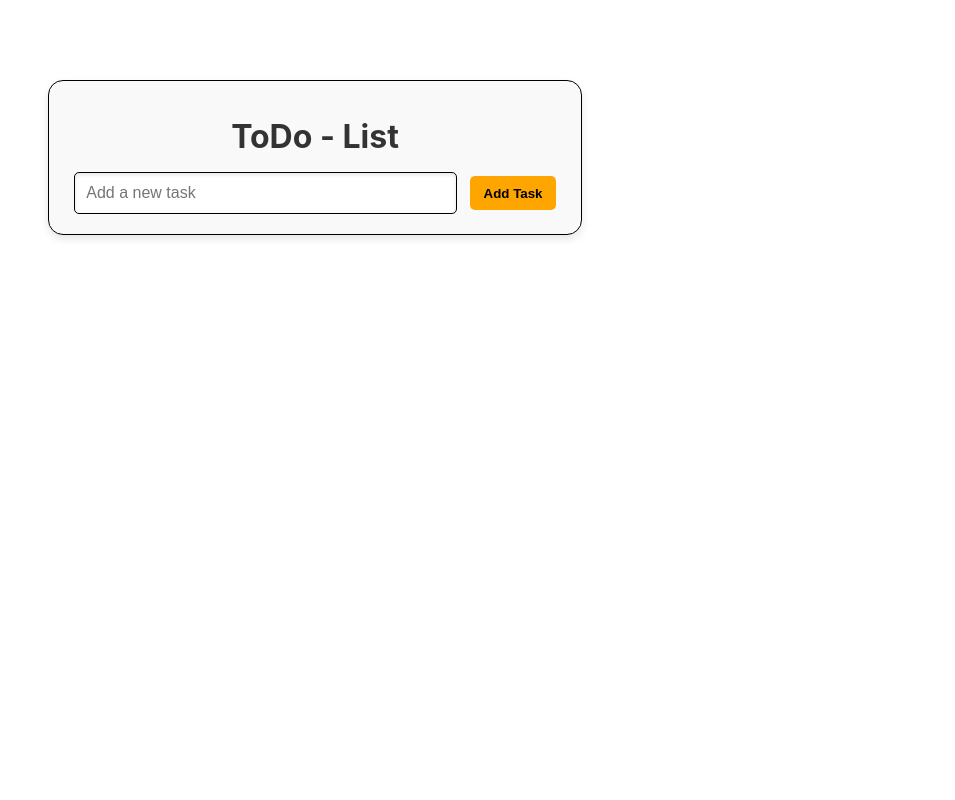
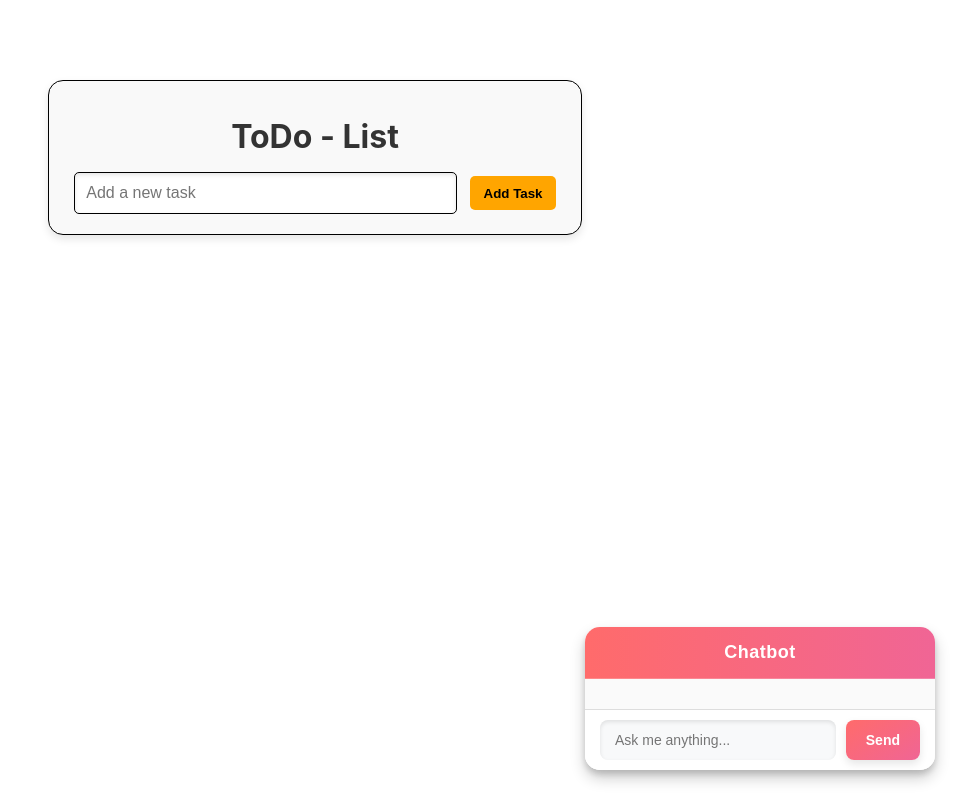
Before and after one commit to jashan-nickelfox/react-todo-hooks, a React (Create React App) app: page / in a window 1280 px wide. Shown: the whole page, without its empty margins (325-1280 px from the left). Built offline with nearby package versions, Linux system fonts and the light colour scheme.

Commit message:
chatbot integrated

```diff
--- a/package.json
+++ b/package.json
@@ -7,8 +7,11 @@
     "@testing-library/jest-dom": "^5.17.0",
     "@testing-library/react": "^13.4.0",
     "@testing-library/user-event": "^13.5.0",
+    "axios": "^1.7.9",
     "firebase": "^11.1.0",
+    "openai": "^4.77.3",
     "react": "^18.3.1",
+    "react-chatbot-kit": "^2.2.2",
     "react-dom": "^18.3.1",
     "react-redux": "^9.2.0",
     "react-scripts": "5.0.1",
--- /dev/null
+++ b/src/components/Chatbot.css
@@ -0,0 +1,152 @@
+.chatbot-container {
+    position: fixed;
+    bottom: 30px;
+    right: 20px;
+    width: 350px;
+    border: none;
+    border-radius: 15px;
+    background: linear-gradient(145deg, #ffffff, #f3f3f3);
+    box-shadow: 0 8px 15px rgba(0, 0, 0, 0.2), 0 4px 6px rgba(0, 0, 0, 0.15);
+    display: flex;
+    flex-direction: column;
+    overflow: hidden;
+    font-family: "Poppins", Arial, sans-serif;
+    z-index: 9999;
+    animation: fadeInUp 0.4s ease-out;
+  }
+
+  .chatbot-header {
+    background: linear-gradient(90deg, #ff6b6b, #f06595);
+    color: #fff;
+    padding: 15px;
+    text-align: center;
+    font-size: 18px;
+    font-weight: 600;
+    letter-spacing: 0.5px;
+    border-bottom: 1px solid rgba(255, 255, 255, 0.2);
+  }
+
+  .chatbot-messages {
+    flex: 1;
+    padding: 15px;
+    overflow-y: auto;
+    max-height: 400px;
+    background: #fafafa;
+    display: flex;
+    flex-direction: column;
+    gap: 10px;
+  }
+
+  .message {
+    padding: 10px 15px;
+    border-radius: 12px;
+    max-width: 70%;
+    word-wrap: break-word;
+    font-size: 14px;
+    line-height: 1.4;
+    transition: all 0.2s ease-in-out;
+    position: relative;
+    display: inline-block;
+  }
+
+  .message.user {
+    background: linear-gradient(145deg, #ffa502, #ffaea0);
+    color: #fff;
+    align-self: flex-end;
+    box-shadow: 0 4px 6px rgba(0, 0, 0, 0.1);
+    text-align: right;
+  }
+
+  .message.user::after {
+    content: "";
+    position: absolute;
+    top: 10px;
+    right: -10px;
+    width: 0;
+    height: 0;
+    border-left: 10px solid #ffaea0;
+    border-top: 10px solid transparent;
+    border-bottom: 10px solid transparent;
+  }
+
+  .message.bot {
+    background: rgb(180, 253, 253);
+    color: #333;
+    align-self: flex-start;
+    box-shadow: 0 4px 6px rgba(0, 0, 0, 0.05);
+    text-align: left;
+  }
+
+  .message.bot::after {
+    content: "";
+    position: absolute;
+    top: 10px;
+    left: -10px;
+    width: 0;
+    height: 0;
+    border-right: 10px solid rgb(180, 253, 253);
+    border-top: 10px solid transparent;
+    border-bottom: 10px solid transparent;
+  }
+
+  .chatbot-input-container {
+    display: flex;
+    border-top: 1px solid #ddd;
+    padding: 10px 15px;
+    background: #fff;
+  }
+
+  .chatbot-input {
+    flex: 1;
+    border: none;
+    padding: 12px 15px;
+    outline: none;
+    font-size: 14px;
+    border-radius: 8px;
+    background: #f8f9fa;
+    box-shadow: inset 0 2px 4px rgba(0, 0, 0, 0.1);
+    transition: all 0.2s ease;
+  }
+
+  .chatbot-input:focus {
+    background: #fff;
+    box-shadow: 0 0 6px rgba(255, 99, 71, 0.4);
+  }
+
+  .chatbot-send-btn {
+    background: linear-gradient(145deg, #ff6b6b, #f06595);
+    color: #fff;
+    border: none;
+    padding: 12px 20px;
+    cursor: pointer;
+    font-size: 14px;
+    font-weight: bold;
+    border-radius: 8px;
+    margin-left: 10px;
+    box-shadow: 0 4px 8px rgba(0, 0, 0, 0.1);
+    transition: all 0.2s ease;
+  }
+
+  .chatbot-send-btn:hover {
+    background: linear-gradient(145deg, #f06595, #ff6b6b);
+    box-shadow: 0 6px 12px rgba(0, 0, 0, 0.15);
+  }
+
+  .chatbot-error {
+    color: #d32f2f;
+    font-size: 12px;
+    margin: 10px;
+    text-align: center;
+    font-weight: bold;
+  }
+
+  @keyframes fadeInUp {
+    from {
+      opacity: 0;
+      transform: translateY(20px);
+    }
+    to {
+      opacity: 1;
+      transform: translateY(0);
+    }
+  }
--- /dev/null
+++ b/src/components/Chatbot.js
@@ -0,0 +1,114 @@
+import React, { useState } from "react";
+import axios from "axios";
+import "./Chatbot.css";
+
+function Chatbot() {
+  const [messages, setMessages] = useState([]);
+  const [input, setInput] = useState("");
+  const [isLoading, setIsLoading] = useState(false);
+  const [error, setError] = useState(null);
+
+  const apiKey =
+    "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";
+  const sendMessage = async () => {
+    if (!input.trim()) return;
+
+    const userMessage = { role: "user", content: input };
+    setMessages((prev) => [...prev, userMessage]);
+    setInput("");
+    setIsLoading(true);
+
+    try {
+      const response = await axios.post(
+        "https://api.openai.com/v1/chat/completions",
+        {
+          model: "gpt-3.5-turbo",
+          messages: [
+            { role: "system", content: "You are a helpful assistant." },
+            ...messages,
+            userMessage,
+          ],
+        },
+        {
+          headers: {
+            Authorization: `Bearer ${apiKey}`,
+            "Content-Type": "application/json",
+          },
+        }
+      );
+
+      if (response.data?.choices?.length > 0) {
+        const botMessage = {
+          role: "assistant",
+          content: response.data.choices[0].message.content,
+        };
+
+        setMessages((prev) => [...prev, botMessage]);
+      } else {
+        setMessages((prev) => [
+          ...prev,
+          { role: "assistant", content: "Error" },
+        ]);
+      }
+    } catch (error) {
+      console.error("Error communicating with OpenAI:", error);
+
+      if (error.response) {
+        console.log("Error Response:", error.response);
+        setError(
+          error.response.data?.error?.message || "An unknown error occurred."
+        );
+      } else if (error.request) {
+        console.log("Error Request:", error.request);
+        setError("The request was made but no response was received.");
+      } else {
+        setError("Error setting up request: " + error.message);
+      }
+
+      setMessages((prev) => [
+        ...prev,
+        { role: "assistant", content: "Hi, I'm there to help you" },
+      ]);
+    } finally {
+      setIsLoading(false);
+    }
+  };
+
+  return (
+    <div className="chatbot-container">
+      <div className="chatbot-header">Chatbot</div>
+      <div className="chatbot-messages">
+        {messages.map((msg, index) => (
+          <div
+            key={index}
+            className={`message ${msg.role === "user" ? "user" : "bot"}`}
+          >
+            {msg.content}
+          </div>
+        ))}
+        {isLoading && <div className="message bot">Typing...</div>}
+      </div>
+      <div className="chatbot-input-container">
+        <input
+          type="text"
+          className="chatbot-input"
+          placeholder="Ask me anything..."
+          value={input}
+          onChange={(e) => setInput(e.target.value)}
+          onKeyDown={(e) => e.key === "Enter" && sendMessage()}
+        />
+        <button
+          className="chatbot-send-btn"
+          onClick={sendMessage}
+          disabled={isLoading}
+        >
+          Send
+        </button>
+      </div>
+    </div>
+  );
+}
+
+export default Chatbot;
+
+//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
--- a/src/index.js
+++ b/src/index.js
@@ -5,6 +5,7 @@ import { PersistGate } from "redux-persist/integration/react";
 import { store, persistor } from "./store";
 import "./index.css";
 import Todo from "./components/Todo";
+import Chatbot from "./components/Chatbot";
 
 const root = ReactDOM.createRoot(document.getElementById("root"));
 
@@ -13,5 +14,6 @@ root.render(
     <PersistGate loading={<div>Loading...</div>} persistor={persistor}>
       <Todo />
     </PersistGate>
+    <Chatbot />
   </Provider>
 );
```
Also changed, not shown: 1 other file (tests, documents, lock files or other folders).
